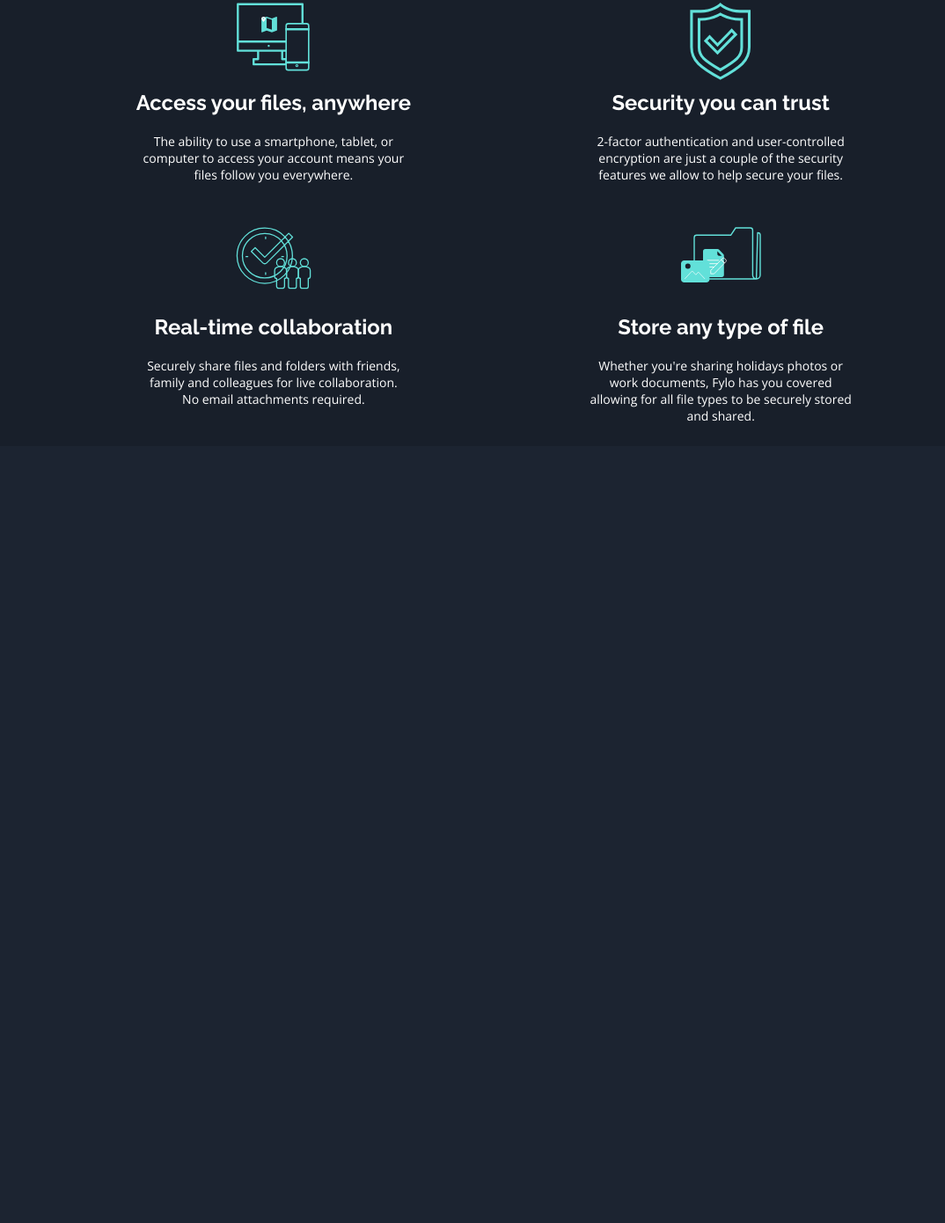
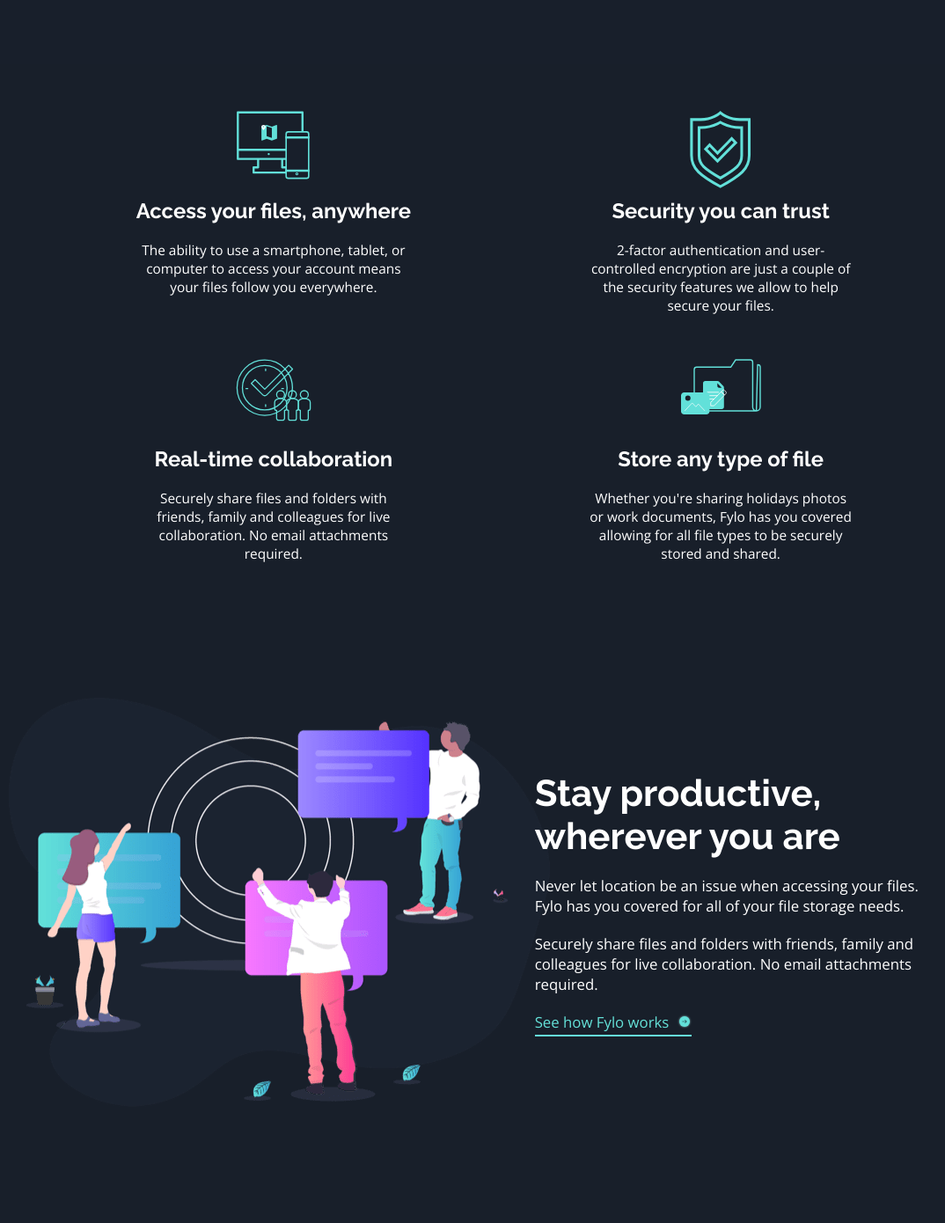
Before and after one commit to Shorpee/fylo-dark-theme-landing-page-master, a plain HTML site: page index.html in a window 1280 px wide. Shown: the part 1242-2632 px from the top of the page at 88% size, without its empty margins (75-1149 px from the left). Before the commit the page ends 1749 px from the top, so only its background shows below. Drawn offline with nearby package versions, Linux system fonts and the light colour scheme.

Commit message:
completed styling for productive section

```diff
--- a/index.html
+++ b/index.html
@@ -81,7 +81,7 @@
     </section>
 
     <!-- Stay Productive Section -->
-    <!-- <section class="stay-productive-section">
+    <section class="stay-productive-section">
       <div class="stay-productive-img-container">
         <img src="./images/illustration-stay-productive.png" alt="stay productive illustration">
       </div>
@@ -91,9 +91,9 @@
         storage needs.</p>
         <p>Securely share files and folders with friends, family and colleagues for live collaboration. No email
         attachments required.</p>
-        <a href="#"><span>See how Fylo works</span><img src="./images/icon-arrow.svg" alt="arrow icon"></a>
+        <a href="#"><div><span>See how Fylo works</span><img src="./images/icon-arrow.svg" alt="arrow icon"></div></a>
       </div>
-    </section> -->
+    </section>
 
     <!-- Testimonial Section -->
     <section class="testimonial-section">
--- a/styles/style.scss
+++ b/styles/style.scss
@@ -9,6 +9,7 @@
 $call-to-action-gradient: linear-gradient(to right, #65e2d9, #49d2da, #33c1d8, #2bb0d4, #339ecc);
 $error-light-red: hsl(0, 100%, 63%);
 $white: hsl(0, 0%, 100%);
+$cyan: hsl(176, 68%, 64%);
 
 //fonts
 $header-font: 'Raleway',
@@ -45,7 +46,7 @@
     white-space: nowrap;
     width: 100%;
     padding: 25px 60px 10px 60px;
-    margin-bottom: 5px;
+    margin-bottom: 10%;
 
     ul {
         list-style-type: none;
@@ -108,6 +109,10 @@
     border-radius: 40px;
 }
 
+.call-to-action-button:hover {
+    background: $cyan;
+}
+
 .button-get-started {
     padding: 20px 75px;
 }
@@ -129,6 +134,7 @@
         width: 80%;
         margin: 0 auto;
         justify-content: space-evenly;
+        padding-bottom: 10%;
     }
 
     .feature-card {
@@ -136,11 +142,6 @@
         flex-basis: 45%;
         margin: 25px 20px;
 
-
-        // img {
-        //     max-width: 100%;
-        //     height: auto;
-        // }
 
         .feature-card-img-container {
             height: 80px;
@@ -155,9 +156,65 @@
         }
 
         p {
-            // text-align: center;
+
+            font-size: 1.1rem;
             margin: 0 auto;
             width: 65%;
+        }
+    }
+
+    .stay-productive-section {
+        display: flex;
+        flex-wrap: wrap;
+        align-items: center;
+        justify-content: space-evenly;
+        padding-bottom: 10%;
+    }
+
+    .stay-productive-img-container {
+        width: 40%;
+    }
+
+    .stay-productive-text-container {
+        width: 40%;
+
+        h2 {
+            width: 70%;
+            margin-bottom: 20px;
+        }
+
+        p {
+            font-size: 1.2rem;
+            width: 90%;
+            margin-bottom: 20px;
+        }
+
+        a{
+            text-decoration: none;
+            color: inherit;
+            font-size: 1.2rem;
+
+
+            div {
+                display: inline-flex;
+                align-items: center;
+                padding-bottom: 3px;
+                color: $cyan;
+                border-bottom: 2px solid $cyan;
+
+                span {
+                    margin-right: 10px;
+                }
+
+                &:hover {
+                    color: $white!important;
+                    border-bottom: 2px solid $white;
+                }
+                &:hover img{
+                    color: $cyan !important;
+                    fill: $white!important;
+                }
+            }
         }
     }
 }
@@ -178,6 +235,7 @@
 @media #{$media-mobile} {
 
     .nav-bar {
+        margin-bottom: 20%;
         padding: 25px 30px 10px 30px;
 
 
@@ -213,6 +271,7 @@
 
     .main-body-container {
         margin-bottom: 2%;
+
         .feature-card {
             flex-basis: 100%;
             margin-bottom: 50px;
@@ -223,6 +282,31 @@
 
             p {
                 width: 100%;
+                font-size: 1.1rem;
+            }
+        }
+
+        .stay-productive-section {
+            flex-direction: column;
+            width: 90%;
+            margin: 0 auto;
+
+            .stay-productive-img-container {
+                width: 100%;
+                margin-bottom: 40px;
+
+                img {
+                    width: 100%;
+                }
+            }
+
+            .stay-productive-text-container {
+                width: 100%;
+
+                h2 {
+                    width: 100%;
+                    font-size: 1.3rem;
+            }
             }
         }
     }
@@ -235,4 +319,6 @@
         z-index: 0;
     }
 
+
+
 }
```
Also changed, not shown: styles/style.css, 1 other file.
